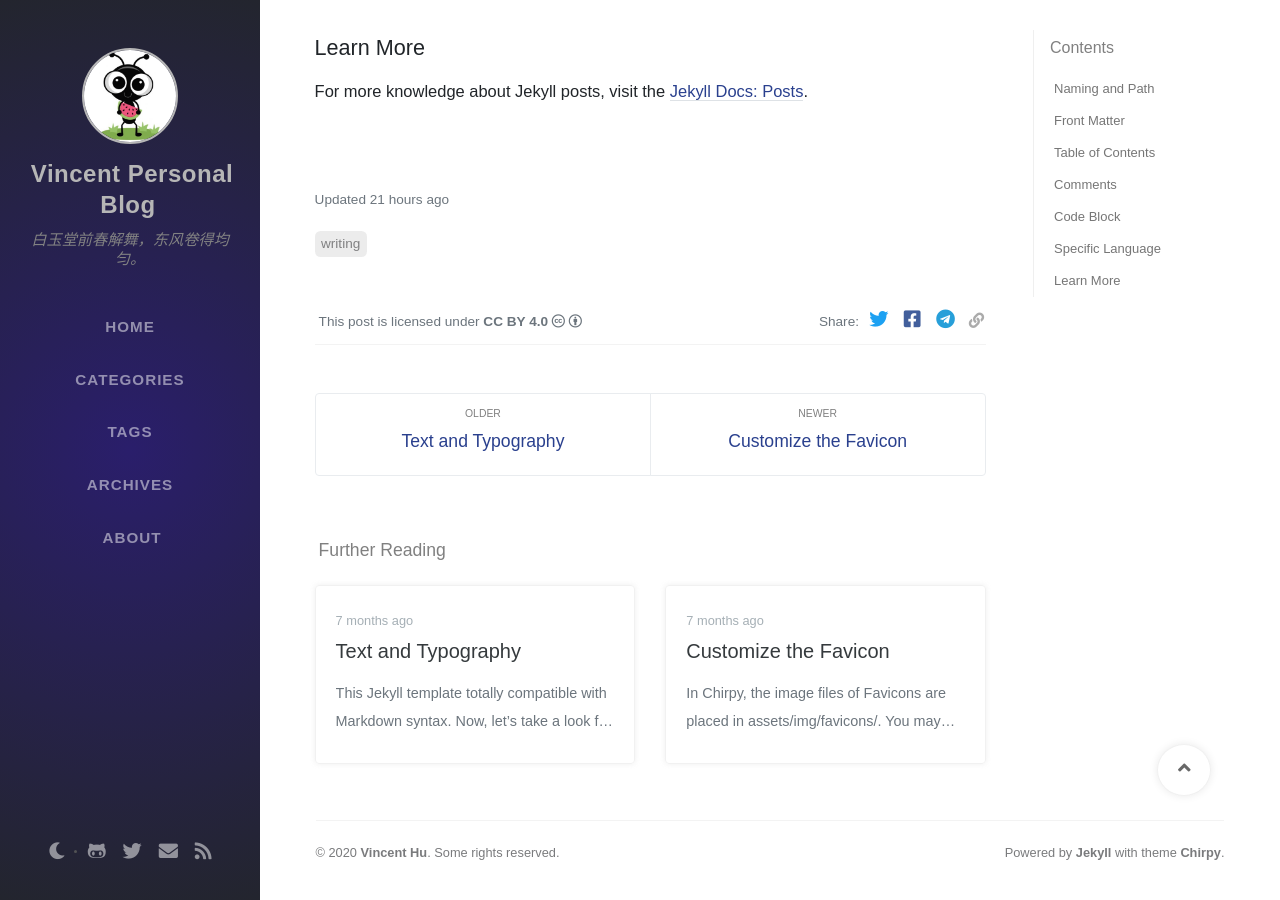
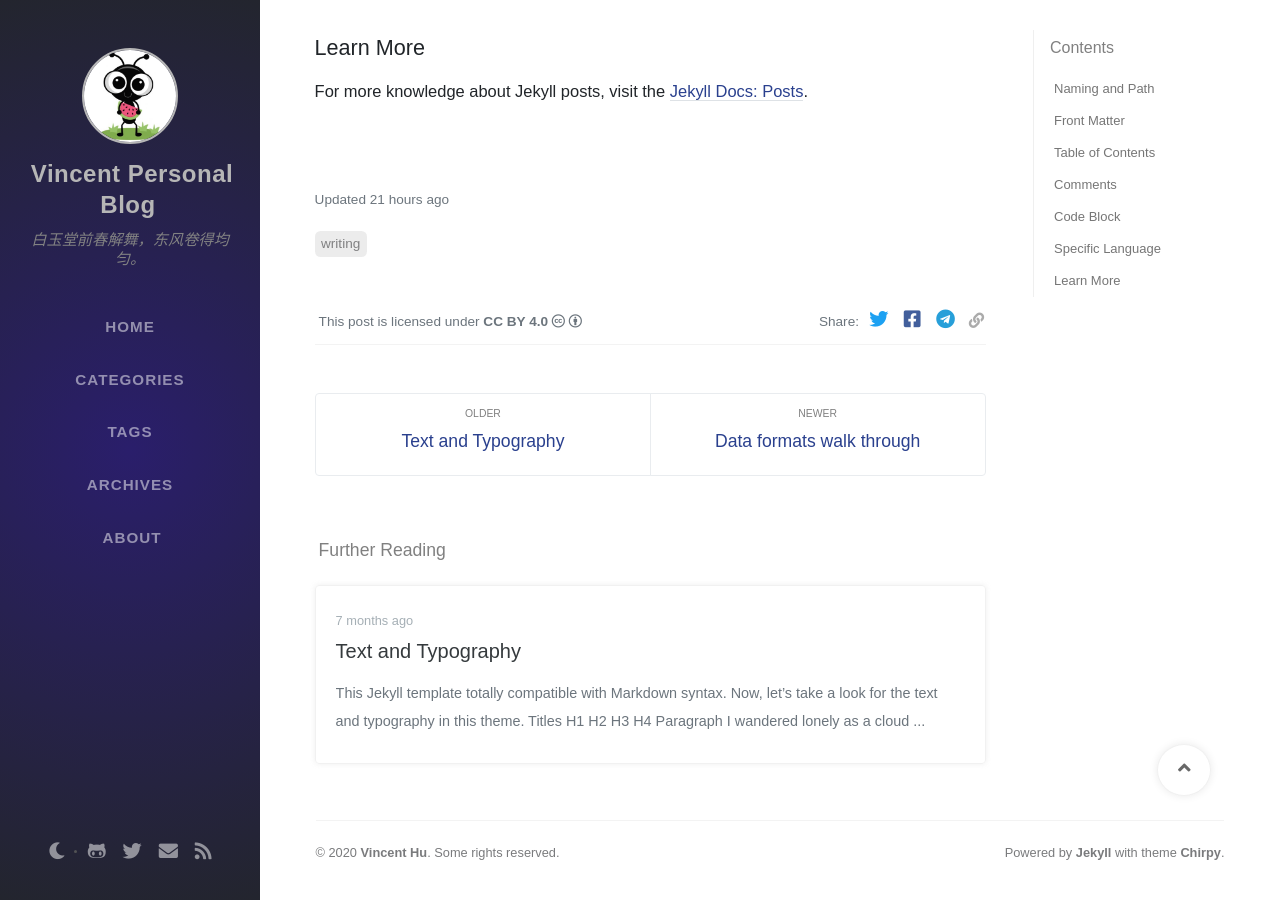
Before and after one commit to hpxstarry/hpxstarry.github.io, a Jekyll site: the page built from _posts/2019-08-08-write-a-new-post.md, in a window 1280 px wide and 900 px high, scrolled down 3357 px. Built offline with Jekyll 4.4.1, drawn with Linux system fonts in a browser that asks for light colours; nearby versions of some CDN libraries; some web fonts are replaced; comment, search, counter and statistics services are not loaded; some of the changed text lies outside the part shown.

Commit message:
Remove customize-the-favicon.md

```diff
--- a/_posts/2019-08-11-customize-the-favicon.md
+++ /dev/null
@@ -1,28 +0,0 @@
----
-title: Customize the Favicon
-date: 2019-08-11 00:34:00 +0800
-categories: [Blogging]
-tags: []
-toc: false
-seo:
-  date_modified: 2020-03-12 01:20:27 -0700
----
-
-In [**Chirpy**](https://github.com/cotes2020/jekyll-theme-chirpy/), the image files of [Favicons](https://www.favicon-generator.org/about/) are placed in `assets/img/favicons/`. You may need to replace them with your own. So let's see how to customize these Favicons.
-
-Whit a square image (PNG, JPG or GIF) in hand, open the site [*Favicon & App Icon Generator*](https://www.favicon-generator.org/) and upload your original image.
-
-![upload-image]({{ "/assets/img/sample/upload-image.png" | relative_url }})
-
-Click button <kbd>Create Favicon</kbd> and wait a moment for the website to generate the icons of various sizes automatically.
-
-![download-icons]({{ "/assets/img/sample/download-icons.png" | relative_url }})
-
-Download the generated package, unzip and delete the following two from the extracted files:
-
-- browserconfig.xml
-- manifest.json
-
-Now, copy the rest image files (`.PNG` and `.ICO`) to cover the original one in folder `assets/img/favicons/`.
-
-Lastly, don't forget to rebuild your site so that the icon becomes your custom edition.
```
Also changed, not shown: _posts/2020-03-04-data-formats-walk-through.md (+6 -5 lines), README.md.
